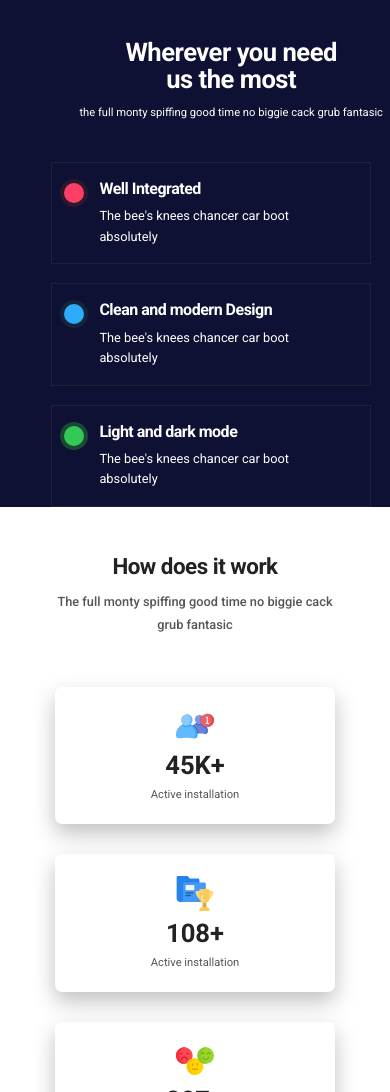
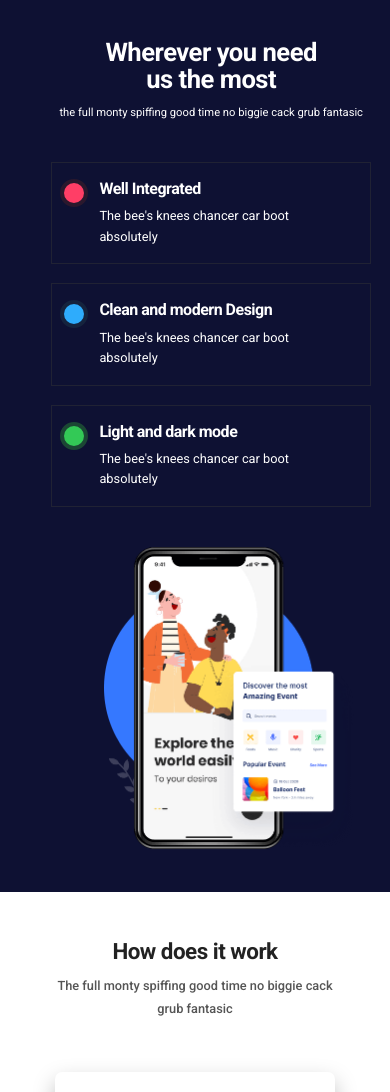
Before and after one commit to Ahmed-Elmoslmany/albonyanalmarsos-01-task, a plain HTML site: page index.html in a window 390 px wide. Shown: the part 2640-3732 px from the top of the page. Drawn offline with nearby package versions, Linux system fonts and the light colour scheme.

Commit message:
Resposive On tablets 02

```diff
--- a/queries.css
+++ b/queries.css
@@ -72,13 +72,6 @@
   .info .icon {
     height: 3.4rem;
     width: 3.2rem;
-  }
-
-  .des-g-f {
-    grid-template-columns: 2fr 1fr !important;
-  }
-  .des-img-tab {
-    width: 100%;
   }
 
   .pricing {
```
